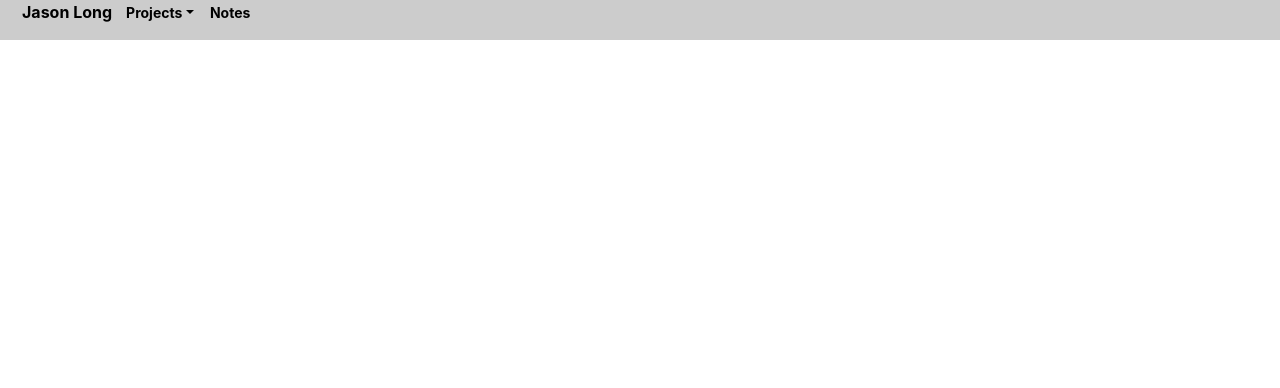
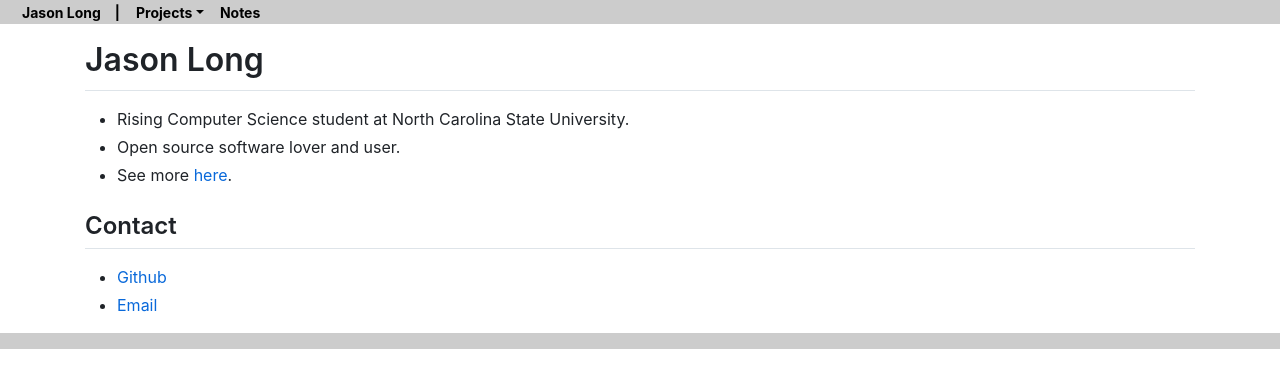
Before and after one commit to jsnal/portal, a Vue app: page / in a window 1280 px wide. Shown: the top 388 px of the page. Built offline with nearby package versions, Linux system fonts and the light colour scheme.

Commit message:
add homepage and fix the title. trying to add resume

```diff
--- a/src/App.vue
+++ b/src/App.vue
@@ -7,6 +7,7 @@
         <b-navbar-toggle target="nav-collapse"></b-navbar-toggle>
         <b-collapse id="nav-collapse" is-nav>
           <b-navbar-nav>
+            <b-nav-item disabled>|</b-nav-item>
             <b-nav-item-dropdown text="Projects">
               <b-dropdown-item
                 v-for="(project, index) in projects"
@@ -39,10 +40,9 @@ export default {
   },
   methods: {
     getTitle() {
-      if (this.$route.name === 'home') {
-        return 'jasonlong/';
-      }
-      return `/${this.$route.name}`;
+      if (this.$route.name === 'jasonlong') return `${this.$route.name}/`;
+
+      return this.$route.path;
     },
   },
 };
@@ -61,7 +61,7 @@ export default {
 #navbar-brand {
   font-weight: bold;
   text-decoration: none;
-  font-size: 16px;
+  font-size: 14px;
   color: #000;
   margin: 0 6px;
 }
--- a/src/router/index.js
+++ b/src/router/index.js
@@ -7,7 +7,7 @@ Vue.use(VueRouter);
 const routes = [
   {
     path: '/',
-    name: 'home',
+    name: 'jasonlong',
     component: Home,
   },
   {
@@ -15,6 +15,12 @@ const routes = [
     name: 'about',
     component: () => import('../views/About.vue'),
   },
+  // {
+  //   path: '/resume',
+  //   name: 'resume',
+  //   // component: () => import('../views/About.vue'),
+  //   data: () => ({ pdf }),
+  // },
   {
     path: '/notes',
     name: 'notes',
--- a/src/views/Home.vue
+++ b/src/views/Home.vue
@@ -1,13 +1,29 @@
 <template>
   <div id="home-container" class="container">
+    <div class="markdown-body">
+      <h1>Jason Long</h1>
+      <ul>
+        <li>Rising Computer Science student at North Carolina State University.</li>
+        <li>Open source software lover and user.</li>
+        <li>See more <a href="#">here</a>.</li>
+      </ul>
+      <h2>Contact</h2>
+      <ul>
+        <li><a class="info-link" href="https://github.com/jsnal">Github</a></li>
+        <li><a class="info-link" href="mailto:jasonlongball@gmail.com">Email</a></li>
+      </ul>
+    </div>
   </div>
 </template>
 
 <script>
 export default {
-  name: 'home',
+  name: 'jasonlong',
 };
 </script>
 
 <style>
+#home-container {
+  margin: 1em auto;
+}
 </style>
--- a/src/views/Notes.vue
+++ b/src/views/Notes.vue
@@ -5,7 +5,6 @@
         Open on Github 🔗
       </a>
     </div>
-    <h1> Notes </h1>
     <p v-html="noteHTML" class="markdown-body"></p>
   </div>
 </template>
```
Also changed, not shown: 2 other files (tests, documents, lock files or other folders).
